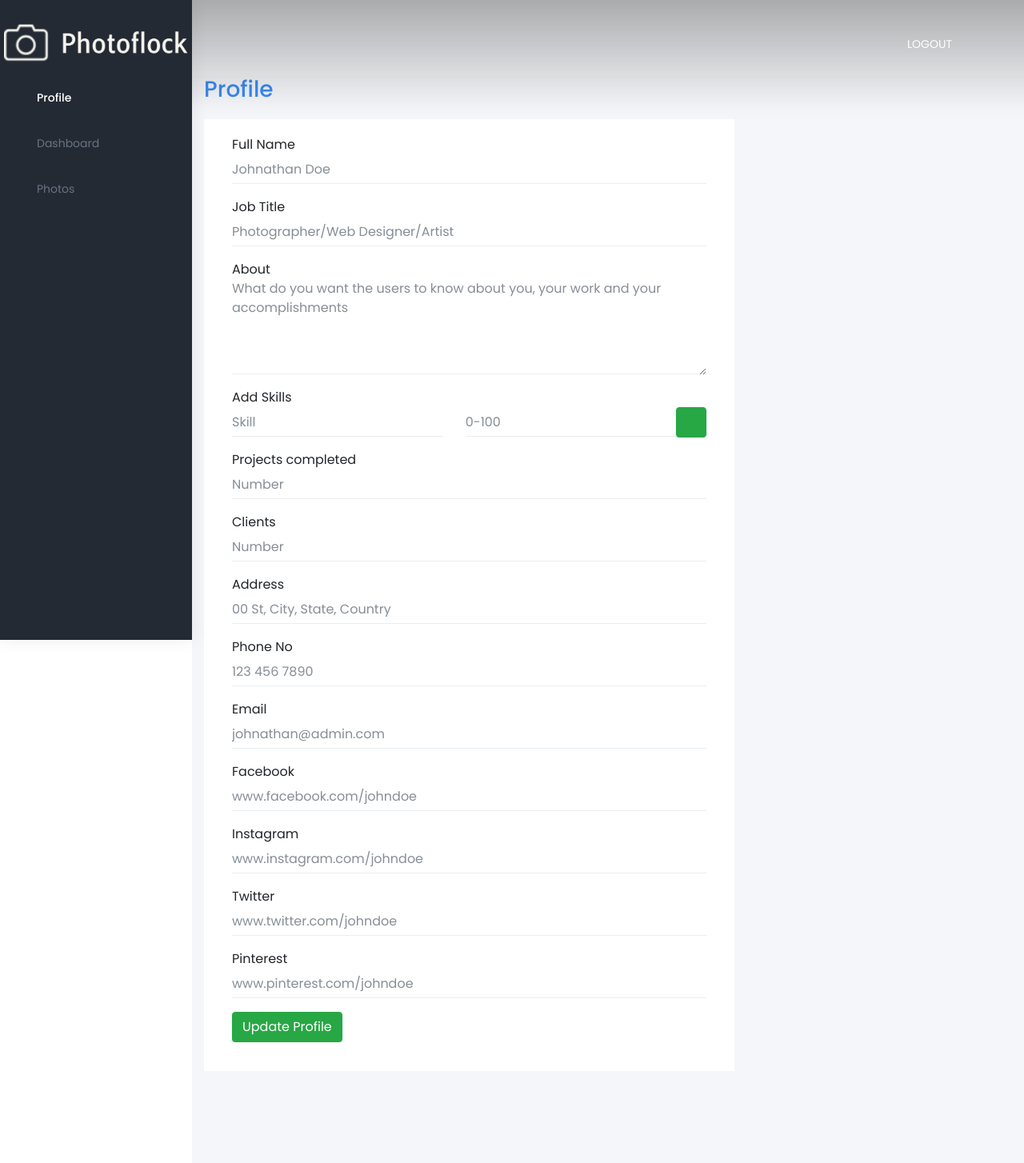
After one commit to bindumareedu/PhotoFlock, a PHP site: page /pages-profile.php in a window 1280 px wide. The commit adds this page. Shown: the whole page at 80% size. Run offline with PHP 8.4, Linux system fonts and the light colour scheme; data that the repository does not hold is empty; some web fonts are replaced.

Commit message:
profile update complete

```diff
--- a/backend/login.php
+++ b/backend/login.php
@@ -20,7 +20,7 @@
     if (isset($_SESSION['username'])){
       // I'm re-directing it to index page for now.
       // But needs to be pointed to DASHBOARD.
-      header('Location: ../dashboard.php');
+      header('Location: ../pages-profile.php');
     }
     else{
       echo "something went wrong, please try again!";
--- a/dashboard.php
+++ b/dashboard.php
@@ -94,8 +94,8 @@
                 <!-- Sidebar navigation-->
                 <nav class="sidebar-nav">
                     <ul id="sidebarnav">
-                        <li> <a class="waves-effect waves-dark" href="dashboard.html" aria-expanded="false"><i class="mdi mdi-gauge"></i><span class="hide-menu">Dashboard</span></a></li>
-                        <li> <a class="waves-effect waves-dark" href="pages-profile.html" aria-expanded="false"><i class="mdi mdi-account-check"></i><span class="hide-menu">Profile</span></a></li>
+                        <li> <a class="waves-effect waves-dark" href="pages-profile.php" aria-expanded="false"><i class="mdi mdi-account-check"></i><span class="hide-menu">Profile</span></a></li>
+                        <li> <a class="waves-effect waves-dark" href="dashboard.php" aria-expanded="false"><i class="mdi mdi-gauge"></i><span class="hide-menu">Dashboard</span></a></li>
                         <li> <a class="waves-effect waves-dark" href="table-basic.html" aria-expanded="false"><i class="mdi mdi-image"></i><span class="hide-menu">Photos</span></a></li>
                     </ul>
                 </nav>
--- /dev/null
+++ b/pages-profile.php
@@ -0,0 +1,361 @@
+<!DOCTYPE html>
+<html lang="en">
+
+<head>
+    <meta charset="utf-8">
+    <meta http-equiv="X-UA-Compatible" content="IE=edge">
+    <!-- Tell the browser to be responsive to screen width -->
+    <meta name="viewport" content="width=device-width, initial-scale=1">
+    <meta name="description" content="">
+    <meta name="author" content="">
+    <!-- Favicon icon -->
+    <link rel="icon" type="image/png" sizes="16x16" href="../assets/images/favicon.png">
+    <title>Dashboard</title>
+    <!-- Bootstrap Core CSS -->
+    <link href="css/bootstrap.min.css" rel="stylesheet">
+    <!-- Custom CSS -->
+    <link href="css/dashboard-style.css" rel="stylesheet">
+    <!-- You can change the theme colors from here -->
+    <link href="css/default-dark.css" id="theme" rel="stylesheet">
+
+    <link href="css/sidebar.scss" rel="stylesheet">
+     <!-- Favicon  -->
+     <link rel="icon" href="img/core-img/favicon.ico">
+
+     <!-- Core Style CSS -->
+     <link rel="stylesheet" href="css/core-style.css">
+     <link rel="stylesheet" href="style.css">
+
+     <!-- Responsive CSS -->
+     <link href="css/responsive.css" rel="stylesheet">
+     <!-- <link href="netdna.bootstrapcdn.com/bootstrap/3.1.0/css/bootstrap.min.css" rel="stylesheet" id="bootstrap-css"> -->
+    <!-- HTML5 Shim and Respond.js IE8 support of HTML5 elements and media queries -->
+    <!-- WARNING: Respond.js doesn't work if you view the page via file:// -->
+    <!--[if lt IE 9]>
+    <script src="https://oss.maxcdn.com/libs/html5shiv/3.7.0/html5shiv.js"></script>
+    <script src="https://oss.maxcdn.com/libs/respond.js/1.4.2/respond.min.js"></script>
+<![endif]-->
+</head>
+
+<body class="fix-header card-no-border fix-sidebar">
+    <style>
+        .entry:not(:first-of-type)
+        {
+            margin-top: 10px;
+        }
+    </style>
+
+    <?php
+        session_start();
+        if (isset($_SESSION['username'])){
+            $username = $_SESSION['username'];
+        }
+        // if(isset($_GET['message'])){
+        //     $msg_status = $_GET['message'];
+        //     if($msg_status == "sent"){
+        //         echo '<script language="javascript">';
+        //         echo 'alert("Message successfully sent!")';
+        //         echo '</script>';
+        //     }
+        // }
+    ?>
+
+    <!-- Gradient Background Overlay -->
+    <div class="gradient-background-overlay"></div>
+
+    <!-- Header Area Start -->
+    <header class="header-area">
+        <div class="container-fluid h-100">
+            <div class="row h-100 align-items-center">
+                <div class="col-12 h-100">
+                    <div class="main-menu h-100">
+                        <nav class="navbar h-100 navbar-expand-lg">
+                            <!-- Logo Area  -->
+                            <a class="navbar-brand" href="index.html"><img src="img/core-img/logo.png"  width="240px" height="100px" alt="Logo" style="margin-left: -25%;"></a>
+
+                            <button class="navbar-toggler" type="button" data-toggle="collapse" data-target="#studioMenu" aria-controls="studioMenu" aria-expanded="false" aria-label="Toggle navigation"><i class="fa fa-bars"></i> Menu</button>
+
+                            <div class="collapse navbar-collapse" id="studioMenu">
+                                <!-- Menu Area Start  -->
+                                <ul class="navbar-nav ml-auto">
+                                    </li>
+                                    <li class="nav-item">
+                                        <a class="nav-link" href="backend/logout.php"><i class="mdi mdi-logout"></i><span class="hide-menu">Logout</span></a>
+                                    </li>
+                                </ul>
+                            </div>
+                        </nav>
+                    </div>
+                </div>
+            </div>
+        </div>
+    </header>
+    <!-- Header Area End -->
+        <!-- ============================================================== -->
+        <!-- Left Sidebar - style you can find in sidebar.scss  -->
+        <!-- ============================================================== -->
+        <aside class="left-sidebar">
+            <!-- Sidebar scroll-->
+            <div class="scroll-sidebar" style="padding-top:5%;">
+                <!-- Sidebar navigation-->
+                <nav class="sidebar-nav">
+                    <ul id="sidebarnav">
+                        <li> <a class="waves-effect waves-dark" href="pages-profile.php" aria-expanded="false"><i class="mdi mdi-account-check"></i><span class="hide-menu">Profile</span></a></li>
+                        <li> <a class="waves-effect waves-dark" href="dashboard.php" aria-expanded="false"><i class="mdi mdi-gauge"></i><span class="hide-menu">Dashboard</span></a></li>
+                        <li> <a class="waves-effect waves-dark" href="table-basic.html" aria-expanded="false"><i class="mdi mdi-image"></i><span class="hide-menu">Photos</span></a></li>
+                    </ul>
+                </nav>
+                <!-- End Sidebar navigation -->
+            </div>
+            <!-- End Sidebar scroll-->
+        </aside>
+        <!-- ============================================================== -->
+        <!-- End Left Sidebar - style you can find in sidebar.scss  -->
+        <!-- ============================================================== -->
+        <!-- ============================================================== -->
+        <!-- Page wrapper  -->
+        <!-- ============================================================== -->
+        <div class="page-wrapper">
+            <!-- ============================================================== -->
+            <!-- Container fluid  -->
+            <!-- ============================================================== -->
+            <div class="container-fluid">
+                <!-- ============================================================== -->
+                <!-- Bread crumb and right sidebar toggle -->
+                <!-- ============================================================== -->
+                <div class="row page-titles">
+                    <div class="col-md-5 align-self-center">
+                        <h3 class="text-themecolor">Profile</h3>
+                    </div>
+                </div>
+                <!-- ============================================================== -->
+                <!-- End Bread crumb and right sidebar toggle -->
+                <!-- ============================================================== -->
+                <!-- ============================================================== -->
+                <!-- Start Page Content -->
+                <!-- ============================================================== -->
+                <!-- Row -->
+                <div class="row">
+                    <!-- Column -->
+                    <div class="col-lg-8 col-xlg-9 col-md-7">
+                        <div class="card">
+                            <div class="card-body">
+                                <form class="form-horizontal form-material" id="updateForm">
+                                <input type="hidden" name="username" id="username" value="<?php echo htmlspecialchars($username);?>" >
+                                    <div class="form-group">
+                                        <label class="col-md-12">Full Name</label>
+                                        <div class="col-md-12">
+                                            <input type="text" placeholder="Johnathan Doe" class="form-control form-control-line" id="name">
+                                        </div>
+                                    </div>
+                                    <div class="form-group">
+                                        <label class="col-md-12">Job Title</label>
+                                        <div class="col-md-12">
+                                            <input type="text" placeholder="Photographer/Web Designer/Artist" class="form-control form-control-line" id="title">
+                                        </div>
+                                    </div>
+                                    <div class="form-group">
+                                        <label class="col-md-12">About</label>
+                                        <div class="col-md-12">
+                                            <textarea rows="5" class="form-control form-control-line" placeholder="What do you want the users to know about you, your work and your accomplishments" id="about"></textarea>
+                                        </div>
+                                    </div>
+                                    <div class="multiple form-group">
+                                        <label class="col-md-12">Add Skills</label>
+                                        <div class="entry input-group col-md-12">
+                                            <input type="text" placeholder="Skill" class="form-control form-control-line" style="margin-right:5%" id="skill1">
+                                            <input type="number" min="0" max="100" step="0.1" placeholder="0-100" class="form-control form-control-line" id="perc1">
+                                            <span class="input-group-btn">
+                                                <button class="btn btn-success btn-add" type="button">
+                                                        <i class="mdi mdi-plus"></i>
+                                                </button>
+                                            </span>
+                                        </div>
+                                    </div>
+                                    <div class="form-group">
+                                        <label class="col-md-12">Projects completed</label>
+                                        <div class="col-md-12">
+                                            <input type="number" min="0" step="1" placeholder="Number" class="form-control form-control-line" id="projects">
+                                        </div>
+                                    </div>
+                                    <div class="form-group">
+                                        <label class="col-md-12">Clients</label>
+                                        <div class="col-md-12">
+                                            <input type="number" min="0" step="1" placeholder="Number" class="form-control form-control-line" id="clients">
+                                        </div>
+                                    </div>
+                                    <div class="form-group">
+                                        <label class="col-md-12">Address</label>
+                                        <div class="col-md-12">
+                                            <input type="text" placeholder="00 St, City, State, Country" class="form-control form-control-line" id="address">
+                                        </div>
+                                    </div>
+                                    <div class="form-group">
+                                        <label class="col-md-12">Phone No</label>
+                                        <div class="col-md-12">
+                                            <input type="text" placeholder="123 456 7890" class="form-control form-control-line" id="phone">
+                                        </div>
+                                    </div>
+                                    <div class="form-group">
+                                        <label for="example-email" class="col-md-12">Email</label>
+                                        <div class="col-md-12">
+                                            <input type="email" placeholder="johnathan@admin.com" class="form-control form-control-line" name="email" id="email">
+                                        </div>
+                                    </div>
+                                    <div class="form-group">
+                                        <label class="col-md-12">Facebook</label>
+                                        <div class="col-md-12">
+                                            <input type="text" placeholder="www.facebook.com/johndoe" class="form-control form-control-line" id="facebook">
+                                        </div>
+                                    </div>
+                                    <div class="form-group">
+                                        <label class="col-md-12">Instagram</label>
+                                        <div class="col-md-12">
+                                            <input type="text" placeholder="www.instagram.com/johndoe" class="form-control form-control-line" id="instagram">
+                                        </div>
+                                    </div>
+                                    <div class="form-group">
+                                        <label class="col-md-12">Twitter</label>
+                                        <div class="col-md-12">
+                                            <input type="text" placeholder="www.twitter.com/johndoe" class="form-control form-control-line" id="twitter">
+                                        </div>
+                                    </div>
+                                    <div class="form-group">
+                                            <label class="col-md-12">Pinterest</label>
+                                            <div class="col-md-12">
+                                                <input type="text" placeholder="www.pinterest.com/johndoe" class="form-control form-control-line" id="pinterest">
+                                            </div>
+                                        </div>
+                                    <div class="form-group">
+                                        <div class="col-sm-12">
+                                            <button class="btn btn-success">Update Profile</button>
+                                        </div>
+                                    </div>
+                                </form>
+                            </div>
+                        </div>
+                    </div>
+                    <!-- Column -->
+                </div>
+                <!-- Row -->
+            </div>
+        </div>
+    </div>
+    <!-- ============================================================== -->
+    <!-- All Jquery -->
+    <!-- ============================================================== -->
+    <script src="js/jquery/jquery-2.2.4.min.js"></script>
+    <!-- Bootstrap tether Core JavaScript -->
+    <script src="js/popper.min.js"></script>
+    <script src="js/bootstrap.min.js"></script>
+    <!-- slimscrollbar scrollbar JavaScript -->
+    <script src="js/perfect-scrollbar.jquery.min.js"></script>
+    <!--Wave Effects -->
+    <script src="js/waves.js"></script>
+    <!--Menu sidebar -->
+    <script src="js/sidebarmenu.js"></script>
+    <!--Custom JavaScript -->
+    <script src="js/custom.min.js"></script>
+    <script>
+        $(function()
+        {
+            $(document).on('click', '.btn-add', function(e)
+            {
+                e.preventDefault();
+                var controlForm = $('.card-body form:first'),
+                    multiple = $('.multiple'),
+                    currentEntry = $(this).parents('.entry:first'),
+                    newEntry = $(currentEntry.clone()).appendTo(multiple);
+
+                newEntry.find('input').val('');
+                controlForm.find('.entry:not(:last) .btn-add')
+                    .removeClass('btn-add').addClass('btn-remove')
+                    .removeClass('btn-success').addClass('btn-danger')
+                    .html('<i class="mdi mdi-minus"></i>');
+
+                var set = document.getElementsByClassName("multiple")[0];
+                var input_num = set.childElementCount - 1;
+                var skill_id = "skill"+input_num;
+                var perc_id = "perc"+input_num;
+                set.lastElementChild.childNodes[1].id = skill_id;
+                set.lastElementChild.childNodes[3].id = perc_id;
+            }).on('click', '.btn-remove', function(e)
+            {
+                $(this).parents('.entry:first').remove();
+
+                e.preventDefault();
+                return false;
+            });
+        });
+
+        $("#updateForm").submit(function () {
+            // console.log("Hello");
+            event.preventDefault();
+            var username = document.getElementById("username").value;
+            var name = document.getElementById("name").value;
+            var email = document.getElementById("email").value;
+            var facebook = document.getElementById("facebook").value;
+            var twitter = document.getElementById("twitter").value;
+            var title = document.getElementById("title").value;
+            var about = document.getElementById("about").value;
+            var instagram = document.getElementById("instagram").value;
+            var address = document.getElementById("address").value;
+            var phone = document.getElementById("phone").value;
+            var projects = document.getElementById("projects").value;
+            var clients = document.getElementById("clients").value;
+            var pinterest = document.getElementById("pinterest").value;
+
+            var skill_num = document.getElementsByClassName("multiple")[0].childElementCount;
+            var skill_arr = [];
+            var i;
+            for(i=1; i < skill_num; i++){
+                var id = "skill" + i;
+                skill_arr.push(document.getElementById(id).value);
+            }
+            var skills_jsonString = JSON.stringify(skill_arr);
+            var perc_arr = [];
+            for(i=1; i < skill_num; i++){
+                var id = "perc" + i;
+                perc_arr.push(document.getElementById(id).value);
+            }
+            var percs_jsonString = JSON.stringify(perc_arr);
+
+            document.getElementById("updateForm").reset();
+            // var username = document.getElementbyId("username").value();
+            $.ajax({
+                url: 'backend/profile-update.php',
+                type: 'GET',
+                data: {
+                    username: username,
+                    name: name,
+                    email: email,
+                    facebook: facebook,
+                    twitter: twitter,
+                    title: title,
+                    about: about,
+                    instagram: instagram,
+                    address: address,
+                    phone: phone,
+                    projects: projects,
+                    clients: clients,
+                    pinterest: pinterest,
+                    skills: skills_jsonString,
+                    percs: percs_jsonString
+                },
+                success: function(data) {
+                    alert(data);
+                    if(data == 'success'){
+                        alert("Profile Updated!");
+                    }else if(data == 'error'){
+                        alert("Profile Update failed!");
+                    }
+                },
+                error:  function() {
+                    alert('Request failed!');
+                }
+            });
+        });
+    </script>
+</body>
+
+</html>
```
Also changed, not shown: backend/profile-update.php (added, +83 -0 lines), pages-profile.html (deleted, +0 -223 lines), portfoliocontact.php (+0 -23 lines), backend/dashboard.php (deleted).
